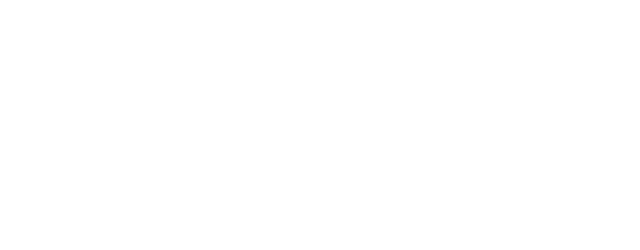
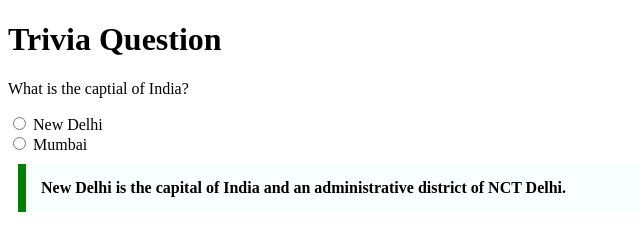
Before and after one commit to acciojob/trivia-chiragsharma6, a website: page main.html in a window 1280 px wide. Shown: the whole page, without its empty margins (0-640 px from the left). Drawn offline with Linux system fonts and the light colour scheme.

Commit message:
created a submission

```diff
--- a/main.html
+++ b/main.html
@@ -8,6 +8,26 @@
 
 <body>
 	<!-- the entire body must be written by student -->
+	 <h1>Trivia Question</h1>
+
+    <p>What is the captial of India?</p>
+
+    <label>
+        <input type="radio" name="capital" value="new-delhi">
+        New Delhi
+    </label>
+
+    <br>
+
+    <label>
+        <input type="radio" name="capital" value="mumbai">
+        Mumbai
+    </label>
+
+    <blockquote cite="https://en.wikipedia.org/wiki/New_Delhi">
+        New Delhi is the capital of India and an administrative district of NCT Delhi.
+    </blockquote>
+
     <script type="text/javascript" src="./script.js">
 </script>
 
--- a/styles.css
+++ b/styles.css
@@ -1,2 +1,9 @@
-
+blockquote {
+            max-width: 600px;
+            margin: 10px;
+            padding: 15px;
+            border-left: 8px solid green;
+            background-color: #f8fffe;
+            font-weight: bold;
+        }
 /* Your CSS Code here. */
```
